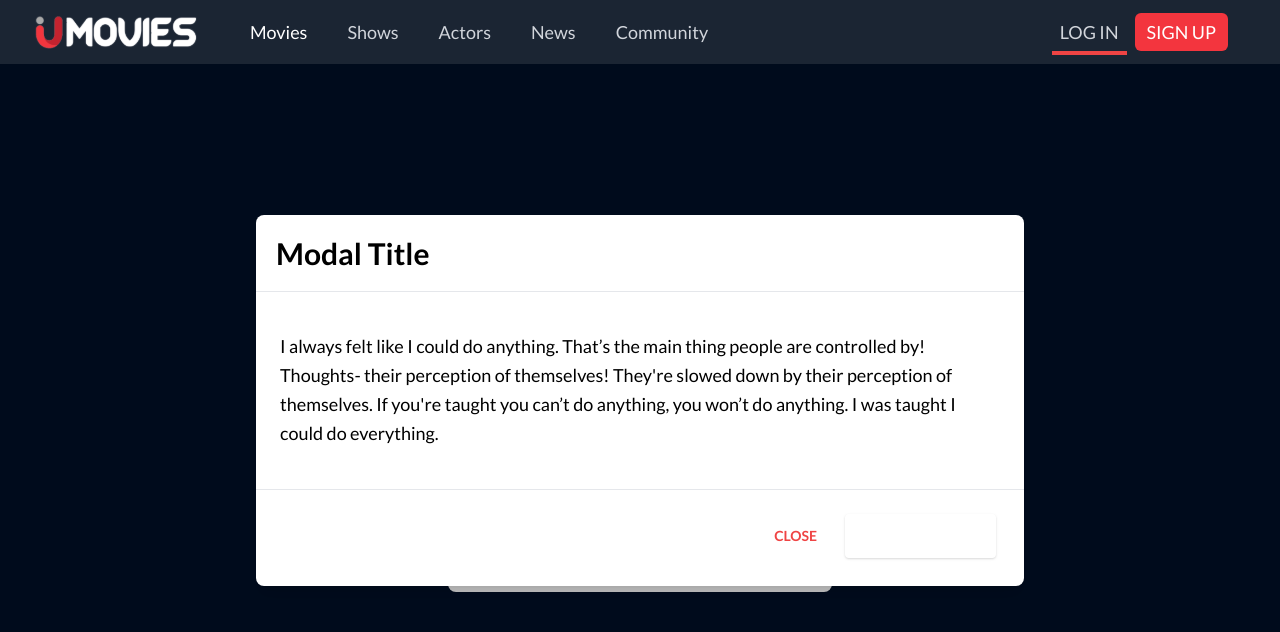
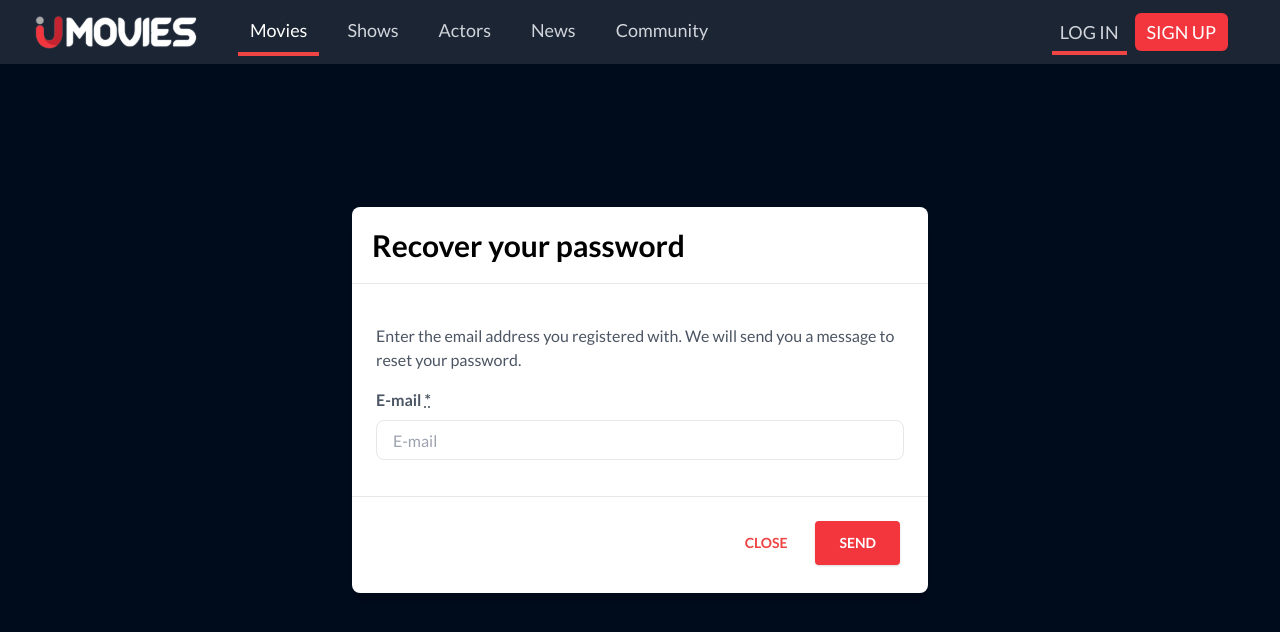
Before and after one commit to Diakitelo/umovies, a React (Create React App) app: page /login in a window 1280 px wide. Both pictures are taken after a click on the element "Forgot your password?". Shown: the top 632 px of the page. Built offline with nearby package versions, Linux system fonts and the light colour scheme.

Commit message:
password forgot

```diff
--- a/src/components/form/Input.js
+++ b/src/components/form/Input.js
@@ -3,8 +3,8 @@ import React from 'react';
 export default function Input(props) {
   const {label, placeholder, type = 'text', requiredIcon = true} = props;
   return (
-    <div class="mb-3 space-y-2 w-full text-base">
-      <label class="font-semibold text-gray-600 py-2">
+    <div className="mb-3 space-y-2 w-full text-base">
+      <label className="font-semibold text-gray-600 py-2">
         {label} <abbr title="required">{requiredIcon && '*'}</abbr>
       </label>
       <input
--- a/src/components/modal/Modal.js
+++ /dev/null
@@ -1,66 +0,0 @@
-import React from 'react';
-
-export default function Modal({modalTitle}) {
-  const [showModal, setShowModal] = React.useState(false);
-  return (
-    <>
-      <p
-        className="text-gray-600 text-center text-base cursor-pointer"
-        onClick={() => setShowModal(true)}
-      >
-        {modalTitle}
-      </p>
-      {showModal ? (
-        <>
-          <div className="justify-center items-center flex overflow-x-hidden overflow-y-auto fixed inset-0 z-50 outline-none focus:outline-none">
-            <div className="relative w-auto my-6 mx-auto max-w-3xl">
-              {/*content*/}
-              <div className="border-0 rounded-lg shadow-lg relative flex flex-col w-full bg-white outline-none focus:outline-none">
-                {/*header*/}
-                <div className="flex items-start justify-between p-5 border-b border-solid border-blueGray-200 rounded-t">
-                  <h3 className="text-3xl font-semibold">Modal Title</h3>
-                  <button
-                    className="p-1 ml-auto bg-transparent border-0 text-black opacity-5 float-right text-3xl leading-none font-semibold outline-none focus:outline-none"
-                    onClick={() => setShowModal(false)}
-                  >
-                    <span className="bg-transparent text-black opacity-5 h-6 w-6 text-2xl block outline-none focus:outline-none">
-                      ×
-                    </span>
-                  </button>
-                </div>
-                {/*body*/}
-                <div className="relative p-6 flex-auto">
-                  <p className="my-4 text-blueGray-500 text-lg leading-relaxed">
-                    I always felt like I could do anything. That’s the main
-                    thing people are controlled by! Thoughts- their perception
-                    of themselves! They're slowed down by their perception of
-                    themselves. If you're taught you can’t do anything, you
-                    won’t do anything. I was taught I could do everything.
-                  </p>
-                </div>
-                {/*footer*/}
-                <div className="flex items-center justify-end p-6 border-t border-solid border-blueGray-200 rounded-b">
-                  <button
-                    className="text-red-500 background-transparent font-bold uppercase px-6 py-2 text-sm outline-none focus:outline-none mr-1 mb-1 ease-linear transition-all duration-150"
-                    type="button"
-                    onClick={() => setShowModal(false)}
-                  >
-                    Close
-                  </button>
-                  <button
-                    className="bg-emerald-500 text-white active:bg-emerald-600 font-bold uppercase text-sm px-6 py-3 rounded shadow hover:shadow-lg outline-none focus:outline-none mr-1 mb-1 ease-linear transition-all duration-150"
-                    type="button"
-                    onClick={() => setShowModal(false)}
-                  >
-                    Save Changes
-                  </button>
-                </div>
-              </div>
-            </div>
-          </div>
-          <div className="opacity-25 fixed inset-0 z-40 bg-black"></div>
-        </>
-      ) : null}
-    </>
-  );
-}
--- /dev/null
+++ b/src/components/modal/PasswordForgot.js
@@ -0,0 +1,66 @@
+import React, {useState} from 'react';
+
+import Input from '../form/Input';
+
+export default function PasswordForgot({modalTitle}) {
+  const [showModal, setShowModal] = useState(false);
+  return (
+    <>
+      <p
+        className="text-gray-600 text-center text-base cursor-pointer"
+        onClick={() => setShowModal(true)}
+      >
+        {modalTitle}
+      </p>
+      {showModal ? (
+        <>
+          <div className="justify-center items-center flex overflow-x-hidden overflow-y-auto fixed inset-0 z-50 outline-none focus:outline-none">
+            <div className="relative w-auto my-6 mx-auto max-w-xl">
+              {/*content*/}
+              <div className="border-0 rounded-lg shadow-lg relative flex flex-col w-full bg-white outline-none focus:outline-none">
+                {/*header*/}
+                <div className="flex items-end w-full text-center justify-between p-5 border-b border-solid border-blueGray-200 rounded-t">
+                  <h3 className="text-xl md:text-3xl  font-semibold">
+                    Recover your password
+                  </h3>
+                </div>
+                {/*body*/}
+                <div className="relative p-6 flex-auto">
+                  <p className="my-4 text-gray-600 text-base">
+                    Enter the email address you registered with. We will send
+                    you a message to reset your password.
+                  </p>
+                  <Input
+                    placeholder="E-mail"
+                    label="E-mail"
+                    //className="appearance-none block w-full bg-grey-lighter text-grey-darker border border-grey-lighter rounded-lg h-10 px-4"
+                    required="required"
+                    type="email"
+                  />
+                </div>
+                {/*footer*/}
+                <div className="flex items-center justify-end p-6 border-t border-solid border-blueGray-200 rounded-b">
+                  <button
+                    className="text-red-500 background-transparent font-bold uppercase px-6 py-2 text-sm outline-none focus:outline-none mr-1 mb-1 ease-linear transition-all duration-150"
+                    type="button"
+                    onClick={() => setShowModal(false)}
+                  >
+                    Close
+                  </button>
+                  <button
+                    className="text-white bg-red active:bg-emerald-600 font-bold uppercase text-sm px-6 py-3 rounded shadow hover:shadow-lg outline-none focus:outline-none mr-1 mb-1 ease-linear transition-all duration-150"
+                    type="button"
+                    onClick={() => setShowModal(false)}
+                  >
+                    Send
+                  </button>
+                </div>
+              </div>
+            </div>
+          </div>
+          <div className="opacity-25 fixed inset-0 z-40 bg-black"></div>
+        </>
+      ) : null}
+    </>
+  );
+}
--- a/src/components/navbar/NavBar.js
+++ b/src/components/navbar/NavBar.js
@@ -13,14 +13,14 @@ function NavBar() {
           <div className="flex items-center justify-between h-16">
             <div className="flex items-center">
               <div className="flex-shrink-0">
-                <Link to="/home">
+                <Link to="/">
                   <img className="h-90 w-90" src={logo} alt="logo" />
                 </Link>
               </div>
               <div className="hidden md:block">
                 <div className="ml-10 flex items-baseline space-x-4">
                   <NavLink
-                    to="/home"
+                    to="/"
                     className=" hover:bg-gray-700 active:bg-green-700 text-white px-3 py-2  text-lg font-medium"
                     activeClassName="border-b-4 border-red-500"
                   >
@@ -42,14 +42,14 @@ function NavBar() {
                   </NavLink>
 
                   <NavLink
-                    to="/home"
+                    to="/"
                     className="text-gray-300 hover:bg-gray-700 hover:text-white px-3 py-2 text-lg font-medium"
                   >
                     News
                   </NavLink>
 
                   <NavLink
-                    to="/home"
+                    to="/"
                     className="text-gray-300 hover:bg-gray-700 hover:text-white px-3 py-2 text-lg font-medium"
                   >
                     Community
@@ -66,7 +66,7 @@ function NavBar() {
                 LOG IN
               </NavLink>
               <NavLink
-                to="/home"
+                to="/"
                 className="text-white bg-red hover:text-white px-3 py-2 rounded-md text-lg font-medium"
               >
                 SIGN UP
@@ -133,35 +133,35 @@ function NavBar() {
             <div className="md:hidden" id="mobile-menu">
               <div ref={ref} className="px-2 pt-2 pb-3 space-y-1 sm:px-3">
                 <NavLink
-                  to="/home"
+                  to="/"
                   className="hover:bg-gray-700 text-white block px-3 py-2 rounded-md text-base font-medium"
                 >
                   Movies
                 </NavLink>
 
                 <NavLink
-                  to="/home"
+                  to="/"
                   className="text-gray-300 hover:bg-gray-700 hover:text-white block px-3 py-2 rounded-md text-base font-medium"
                 >
                   Shows
                 </NavLink>
 
                 <NavLink
-                  to="/home"
+                  to="/"
                   className="text-gray-300 hover:bg-gray-700 hover:text-white block px-3 py-2 rounded-md text-base font-medium"
                 >
                   Actors
                 </NavLink>
 
                 <NavLink
-                  to="/home"
+                  to="/"
                   className="text-gray-300 hover:bg-gray-700 hover:text-white block px-3 py-2 rounded-md text-base font-medium"
                 >
                   News
                 </NavLink>
 
                 <NavLink
-                  to="/home"
+                  to="/"
                   className="text-gray-300 hover:bg-gray-700 hover:text-white block px-3 py-2 rounded-md text-base font-medium"
                 >
                   Community
--- a/src/pages/LoginPage.js
+++ b/src/pages/LoginPage.js
@@ -2,7 +2,7 @@ import React from 'react';
 
 import NavBar from '../components/navbar/NavBar';
 import Input from '../components/form/Input';
-import Modal from '../components/modal/Modal';
+import PasswordForgot from '../components/modal/PasswordForgot';
 
 export default function LoginPage() {
   return (
@@ -40,7 +40,7 @@ export default function LoginPage() {
           >
             Sign in
           </button>
-          <Modal modalTitle="Forgot your password?" />
+          <PasswordForgot modalTitle="Forgot your password?" />
         </section>
       </div>
     </div>
--- a/src/route/Config.js
+++ b/src/route/Config.js
@@ -1,12 +1,12 @@
 import React, {lazy} from 'react';
 
 export const routes = [
-  {
+  /* {
     path: '/',
     exact: true,
-    redirect: '/home',
+    redirect: '/',
     fallback: <div> Loading... </div>,
-  },
+  },*/
   {
     path: '/login',
     component: lazy(() => import('../pages/LoginPage')),
@@ -14,7 +14,7 @@ export const routes = [
     fallback: <div> Loading... </div>,
   },
   {
-    path: '/home',
+    path: '/',
     component: lazy(() => import('../pages/LandingPage')),
     exact: false,
     private: false,
```
